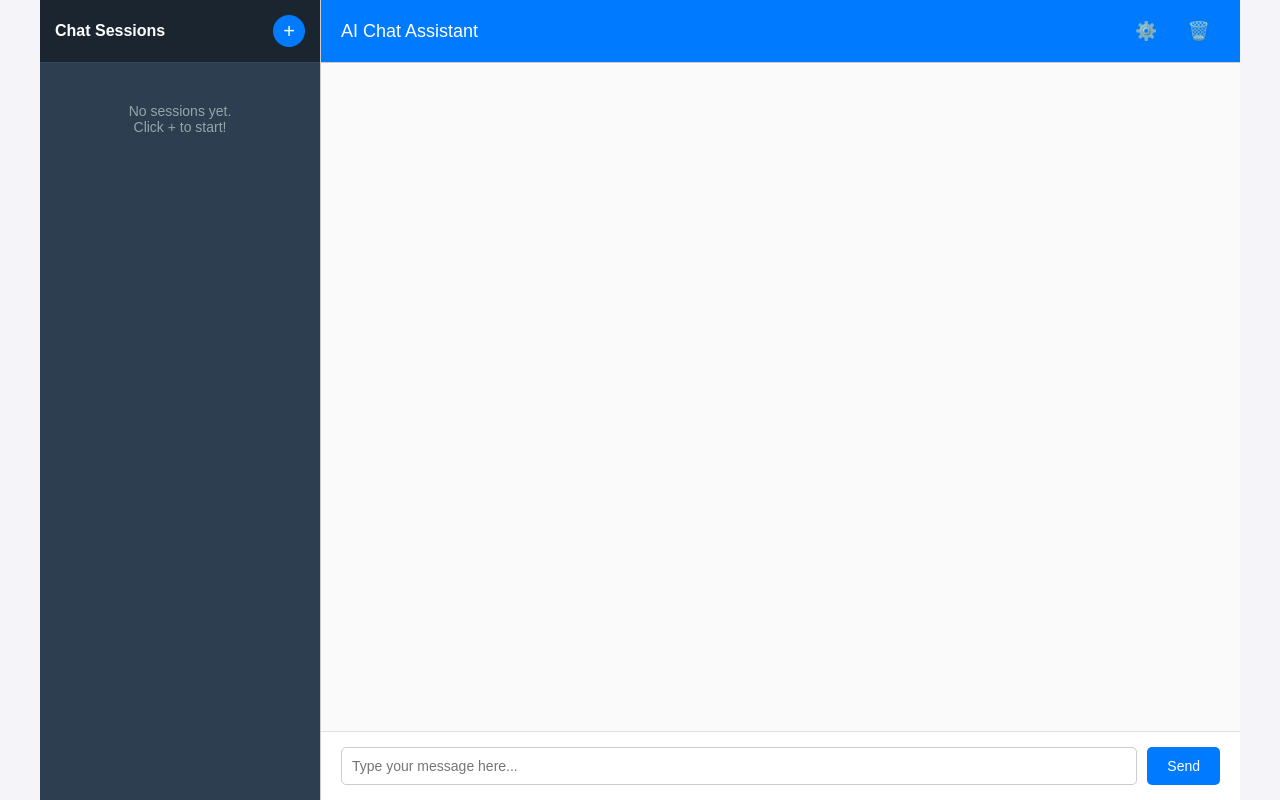
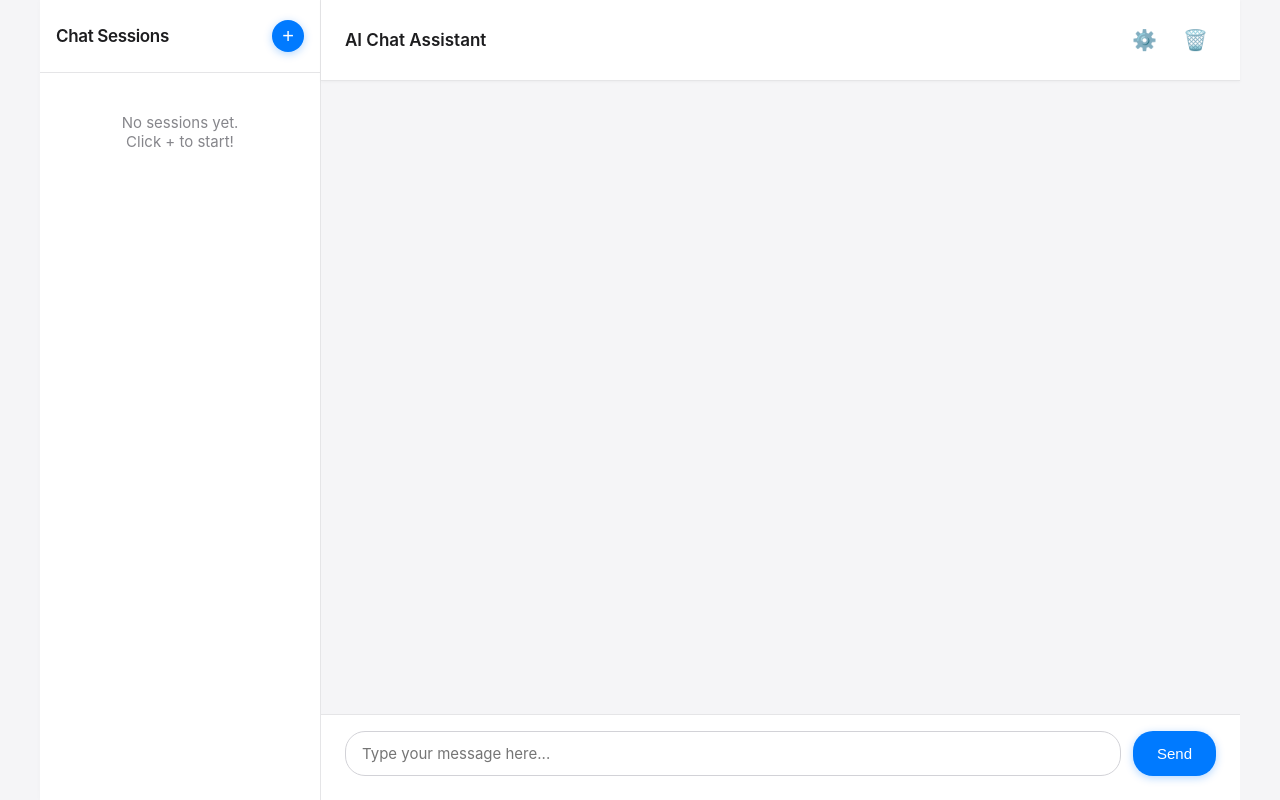
Before and after one commit to aeilot/lingxi, a Django app: page / in a window 1280 px wide. Run offline with Django 5.2, Linux system fonts and the light colour scheme; data comes from the database, SQL or seed files in the repository; data that the repository does not hold is empty.

Commit message:
Modernize UI with Apple-inspired design
Co-authored-by: aeilot <25583228+aeilot@users.noreply.github.com>

```diff
--- a/app/static/styles.css
+++ b/app/static/styles.css
@@ -1,9 +1,9 @@
 /* Basic styles for the chat UI */
 body {
-    font-family: Arial, sans-serif;
+    font-family: -apple-system, BlinkMacSystemFont, 'Segoe UI', 'Roboto', 'Helvetica Neue', Arial, sans-serif;
     margin: 0;
     padding: 0;
-    background-color: #f4f4f9;
+    background-color: #f5f5f7;
 }
 
 .app-container {
@@ -16,29 +16,35 @@ body {
 /* Session Sidebar */
 .session-sidebar {
     width: 280px;
-    background: #2c3e50;
-    color: white;
+    background: #ffffff;
+    color: #1d1d1f;
     display: flex;
     flex-direction: column;
-    border-right: 1px solid #ccc;
+    border-right: 1px solid #e5e5e7;
+    box-shadow: 2px 0 8px rgba(0, 0, 0, 0.04);
 }
 
 .sidebar-header {
-    padding: 15px;
-    background: #1a252f;
+    padding: 20px 16px;
+    background: rgba(255, 255, 255, 0.8);
+    backdrop-filter: blur(20px);
+    -webkit-backdrop-filter: blur(20px);
     display: flex;
     justify-content: space-between;
     align-items: center;
-    border-bottom: 1px solid #34495e;
+    border-bottom: 1px solid #e5e5e7;
 }
 
 .sidebar-header h3 {
     margin: 0;
-    font-size: 16px;
+    font-size: 17px;
+    font-weight: 600;
+    color: #1d1d1f;
+    letter-spacing: -0.02em;
 }
 
 #new-session-btn {
-    background: #007bff;
+    background: #007aff;
     color: white;
     border: none;
     border-radius: 50%;
@@ -49,10 +55,14 @@ body {
     display: flex;
     align-items: center;
     justify-content: center;
+    transition: all 0.2s ease;
+    box-shadow: 0 2px 8px rgba(0, 122, 255, 0.3);
 }
 
 #new-session-btn:hover {
-    background: #0056b3;
+    background: #0051d5;
+    transform: scale(1.05);
+    box-shadow: 0 4px 12px rgba(0, 122, 255, 0.4);
 }
 
 .session-list {
@@ -100,18 +116,22 @@ body {
     flex: 1;
     display: flex;
     flex-direction: column;
-    background: #fff;
+    background: #ffffff;
 }
 
 .chat-header {
-    padding: 15px 20px;
-    background: #007bff;
-    color: white;
-    font-size: 18px;
-    border-bottom: 1px solid #ccc;
+    padding: 20px 24px;
+    background: rgba(255, 255, 255, 0.8);
+    backdrop-filter: blur(20px);
+    -webkit-backdrop-filter: blur(20px);
+    color: #1d1d1f;
+    font-size: 17px;
+    font-weight: 600;
+    border-bottom: 1px solid #e5e5e7;
     display: flex;
     justify-content: space-between;
     align-items: center;
+    box-shadow: 0 1px 3px rgba(0, 0, 0, 0.04);
 }
 
 .header-buttons {
@@ -122,136 +142,165 @@ body {
 .header-btn {
     background: transparent;
     border: none;
-    color: white;
-    font-size: 18px;
+    color: #1d1d1f;
+    font-size: 20px;
     cursor: pointer;
-    padding: 5px 10px;
-    border-radius: 4px;
+    padding: 8px;
+    border-radius: 8px;
+    transition: all 0.2s ease;
 }
 
 .header-btn:hover {
-    background: rgba(255, 255, 255, 0.1);
+    background: #f5f5f7;
 }
 
 .delete-btn {
     background: transparent;
     border: none;
-    color: white;
-    font-size: 18px;
+    color: #1d1d1f;
+    font-size: 20px;
     cursor: pointer;
-    padding: 5px 10px;
-    border-radius: 4px;
+    padding: 8px;
+    border-radius: 8px;
+    transition: all 0.2s ease;
 }
 
 .delete-btn:hover {
-    background: rgba(255, 255, 255, 0.1);
+    background: #f5f5f7;
 }
 
 .chat-messages {
     flex: 1;
     overflow-y: auto;
-    padding: 20px;
-    background: #fafafa;
+    padding: 24px;
+    background: #f5f5f7;
 }
 
 .message {
-    padding: 8px 12px;
-    margin: 5px 0;
-    border-radius: 5px;
-    line-height: 1.4;
+    padding: 12px 16px;
+    margin: 8px 0;
+    border-radius: 16px;
+    line-height: 1.5;
+    max-width: 80%;
+    box-shadow: 0 1px 3px rgba(0, 0, 0, 0.06);
 }
 
 .user-message {
-    background: #e3f2fd;
-    border-left: 3px solid #2196f3;
+    background: #007aff;
+    color: white;
+    border: none;
+    margin-left: auto;
+    border-radius: 18px 18px 4px 18px;
+}
+
+.user-message strong {
+    color: rgba(255, 255, 255, 0.9);
 }
 
 .ai-message {
-    background: #f1f8e9;
-    border-left: 3px solid #8bc34a;
+    background: #ffffff;
+    color: #1d1d1f;
+    border: none;
+    margin-right: auto;
+    border-radius: 18px 18px 18px 4px;
+    border: 1px solid #e5e5e7;
 }
 
 .error-message {
-    background: #ffebee;
-    border-left: 3px solid #f44336;
+    background: #fff3cd;
+    color: #856404;
+    border: 1px solid #ffeaa7;
+    border-radius: 12px;
 }
 
 .chat-input {
     display: flex;
-    padding: 15px 20px;
-    border-top: 1px solid #e0e0e0;
-    background: white;
+    padding: 16px 24px 24px;
+    border-top: 1px solid #e5e5e7;
+    background: rgba(255, 255, 255, 0.8);
+    backdrop-filter: blur(20px);
+    -webkit-backdrop-filter: blur(20px);
 }
 
 .chat-input input {
     flex: 1;
-    padding: 10px;
-    border: 1px solid #ccc;
-    border-radius: 5px;
-    margin-right: 10px;
-    font-size: 14px;
+    padding: 12px 16px;
+    border: 1px solid #d2d2d7;
+    border-radius: 20px;
+    margin-right: 12px;
+    font-size: 15px;
+    font-family: -apple-system, BlinkMacSystemFont, 'Segoe UI', 'Roboto', 'Helvetica Neue', Arial, sans-serif;
+    transition: all 0.2s ease;
 }
 
 .chat-input input:focus {
     outline: none;
-    border-color: #007bff;
+    border-color: #007aff;
+    box-shadow: 0 0 0 3px rgba(0, 122, 255, 0.1);
 }
 
 .chat-input button {
-    padding: 10px 20px;
-    background: #007bff;
+    padding: 12px 24px;
+    background: #007aff;
     color: white;
     border: none;
-    border-radius: 5px;
+    border-radius: 20px;
     cursor: pointer;
-    font-size: 14px;
+    font-size: 15px;
+    font-weight: 500;
+    transition: all 0.2s ease;
+    box-shadow: 0 2px 8px rgba(0, 122, 255, 0.3);
 }
 
 .chat-input button:hover {
-    background: #0056b3;
+    background: #0051d5;
+    transform: translateY(-1px);
+    box-shadow: 0 4px 12px rgba(0, 122, 255, 0.4);
 }
 
 .chat-input button:active {
-    background: #004085;
+    background: #004999;
+    transform: translateY(0);
 }
 
 .empty-state {
     text-align: center;
-    color: #95a5a6;
+    color: #86868b;
     padding: 40px 20px;
-    font-size: 14px;
+    font-size: 15px;
+    font-weight: 400;
 }
 
 /* Scrollbar styling */
 .session-list::-webkit-scrollbar,
 .chat-messages::-webkit-scrollbar {
-    width: 8px;
+    width: 6px;
 }
 
 .session-list::-webkit-scrollbar-track {
-    background: #2c3e50;
+    background: transparent;
 }
 
 .session-list::-webkit-scrollbar-thumb {
-    background: #34495e;
-    border-radius: 4px;
+    background: #d2d2d7;
+    border-radius: 10px;
 }
 
 .session-list::-webkit-scrollbar-thumb:hover {
-    background: #4a5f7f;
+    background: #b8b8bd;
 }
 
 .chat-messages::-webkit-scrollbar-track {
-    background: #f1f1f1;
+    background: transparent;
 }
 
 .chat-messages::-webkit-scrollbar-thumb {
-    background: #c1c1c1;
-    border-radius: 4px;
+    background: #d2d2d7;
+    border-radius: 10px;
 }
 
 .chat-messages::-webkit-scrollbar-thumb:hover {
-    background: #a8a8a8;
+    background: #b8b8bd;
 }
 /* Modal Styles */
 .modal {
```
Also changed, not shown: other parts of app/static/styles.css (+71 -48 lines).
